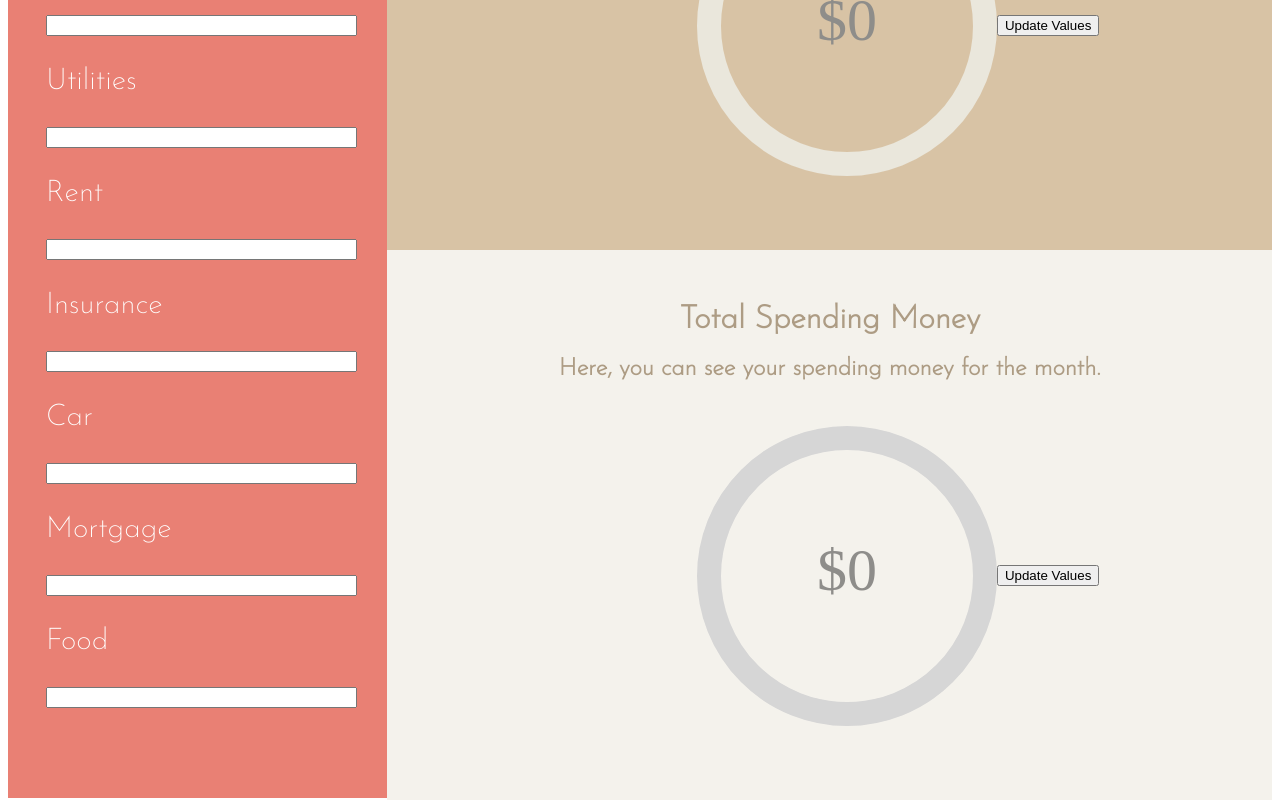
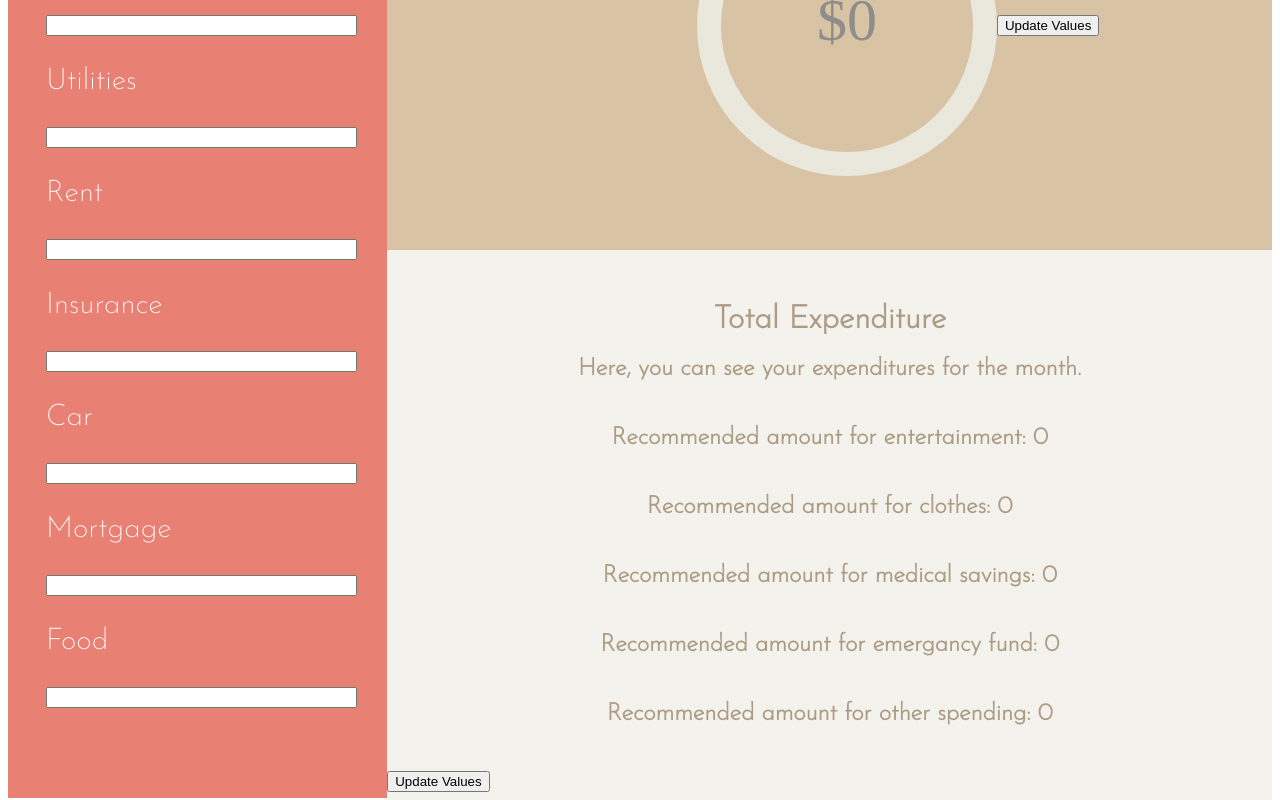
Before and after one commit to jodiezhuu/BudgetBud, a React (Create React App) app: page / in a window 1280 px wide. Shown: the part 1081-1881 px from the top of the page. Built offline with nearby package versions, Linux system fonts and the light colour scheme; a web font is replaced by a local one.

Commit message:
Expenditures JS with each category

```diff
--- a/src/components/Expenditures.js
+++ b/src/components/Expenditures.js
@@ -10,20 +10,17 @@ const Expenditures = () => {
     return (
         <>
             <div className="expenditures">
-                <h1 className='exptitle'>Total Spending Money</h1>
-                <h2 className='expcaption'>Here, you can see your spending money for the month.</h2>
-                <CircularProgressbar className="expprogressbar"
-                value={exp*3/4}
-                text={`$${exp*3/4}`}
-                styles={buildStyles({
-                    textColor: '#8E8D8A',
-                    pathColor: '#ad9c84',
-                })
-                }
+                <h1 className='exptitle'>Total Expenditure</h1>
+                <h2 className='expcaption'>Here, you can see your expenditures for the month.</h2>
 
-                />
+                <h2 className="expcaption">Recommended amount for entertainment: {0.15*exp}</h2>
+                <h2 className="expcaption">Recommended amount for clothes: {0.05*exp}</h2>
+                <h2 className="expcaption">Recommended amount for medical savings: {0.20*exp}</h2>
+                <h2 className="expcaption">Recommended amount for emergancy fund: {0.20*exp}</h2>
+                <h2 className="expcaption">Recommended amount for other spending: {0.40*exp}</h2>
+
                 <button onClick={() => setExp(
-			(document.getElementsByClassName("input")[0].value
+			(document.getElementsByClassName("input")[0].value -
 			- document.getElementsByClassName("input")[1].value
 			- document.getElementsByClassName("input")[2].value
 			- document.getElementsByClassName("input")[3].value
@@ -31,7 +28,16 @@ const Expenditures = () => {
 			- document.getElementsByClassName("input")[5].value
 			- document.getElementsByClassName("input")[6].value
 			- document.getElementsByClassName("input")[7].value
-			- document.getElementsByClassName("input")[8].value)
+			- document.getElementsByClassName("input")[8].value) -
+            ((document.getElementsByClassName("input")[0].value -
+			- document.getElementsByClassName("input")[1].value
+			- document.getElementsByClassName("input")[2].value
+			- document.getElementsByClassName("input")[3].value
+			- document.getElementsByClassName("input")[4].value
+			- document.getElementsByClassName("input")[5].value
+			- document.getElementsByClassName("input")[6].value
+			- document.getElementsByClassName("input")[7].value
+			- document.getElementsByClassName("input")[8].value)/4)
 		)}>
                         Update Values
                 </button>
```
